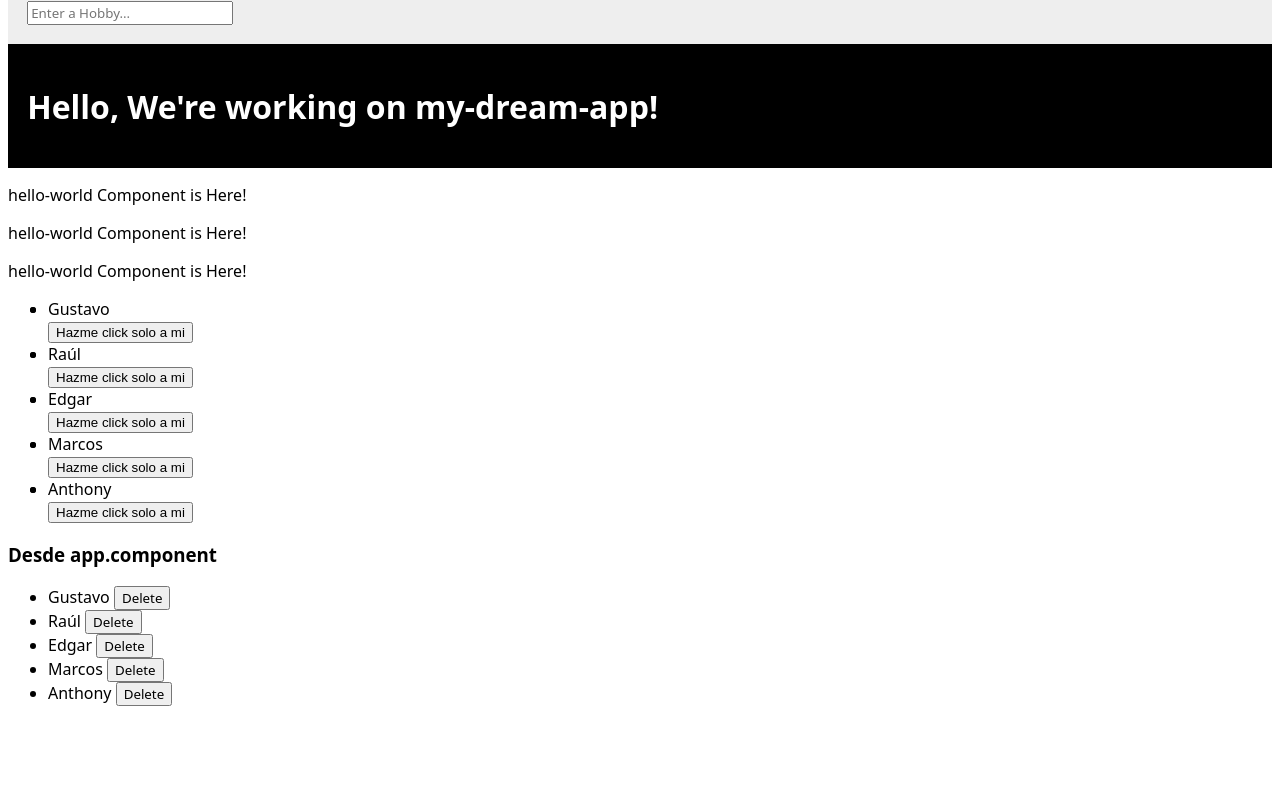
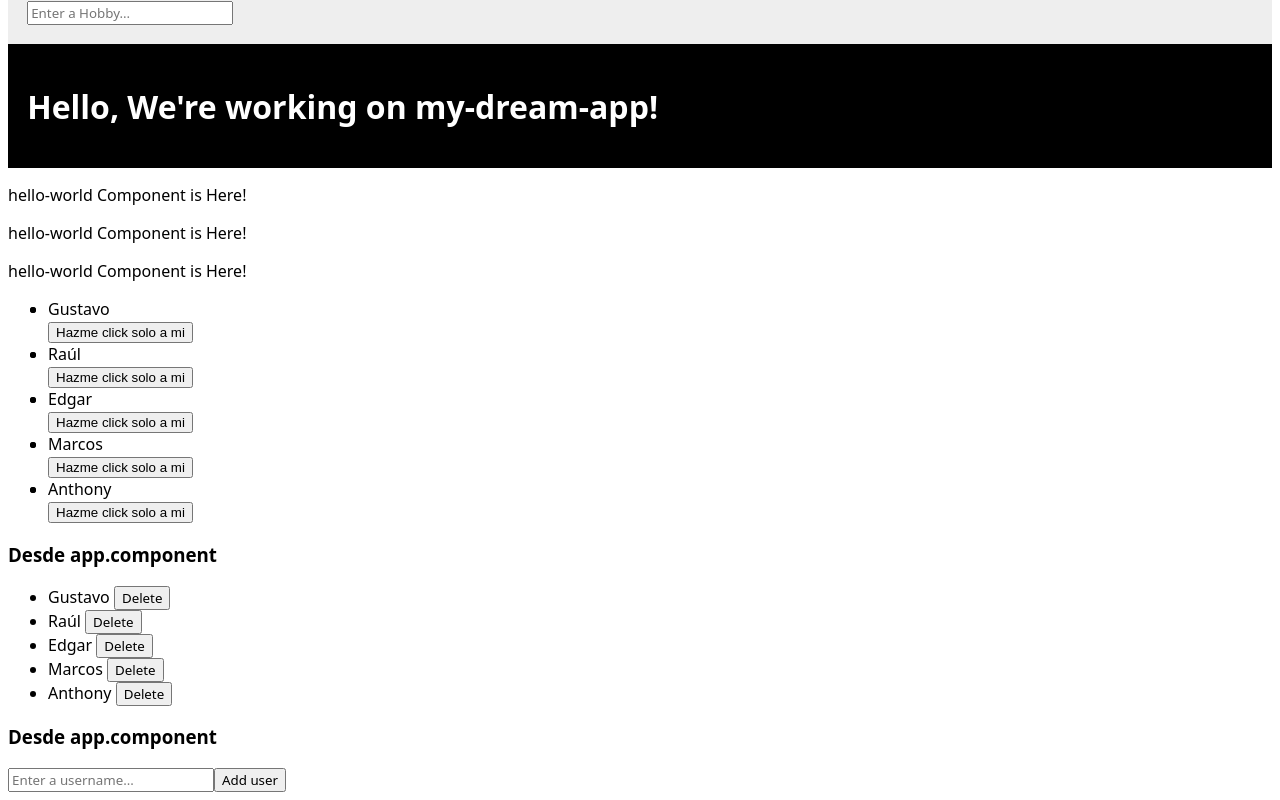
Before and after one commit to gopoma/2022-pweb2-Laboratorio07, an Angular app: page / in a window 1280 px wide. Shown: the part 304-1104 px from the top of the page. Before the commit the page ends 1026 px from the top, so only its background shows below. Built offline with nearby package versions, Linux system fonts and the light colour scheme.

Commit message:
Workout with the CREATE operation, Event binding and references in a Form

```diff
--- a/src/app/app.component.html
+++ b/src/app/app.component.html
@@ -39,3 +39,9 @@
     {{ user }} <button (click)="deleteUser(user)">Delete</button>
   </li>
 </ul>
+
+<h3>Desde app.component</h3>
+<form (submit)="addUser(newUser)">
+  <input #newUser type="text" placeholder="Enter a username...">
+  <button>Add user</button>
+</form>
--- a/src/app/app.component.ts
+++ b/src/app/app.component.ts
@@ -44,4 +44,13 @@ export class AppComponent {
       }
     }
   }
+
+  addUser(newUser: any) {
+    if(!newUser.value.trim()) {return false;}
+
+    this.users.push(newUser.value);
+    newUser.value = "";
+    newUser.focus();
+    return false;
+  }
 }
```
